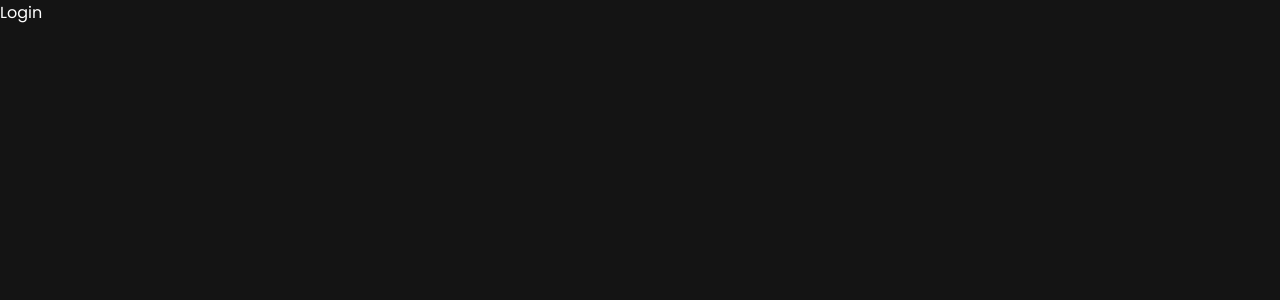
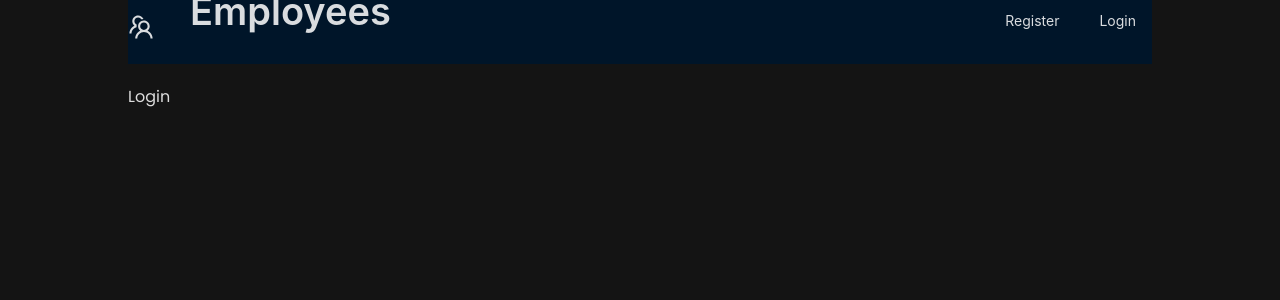
Before and after one commit to gipsy/employees, a React (Create React App) app in the folder client/: page /login in a window 1280 px wide. Shown: the top 300 px of the page. Built offline with nearby package versions, Linux system fonts and the light colour scheme.

Commit message:
created Header,Layout components, added AntD theme ConfigProvider

```diff
--- a/client/package.json
+++ b/client/package.json
@@ -3,6 +3,7 @@
   "version": "0.1.0",
   "private": true,
   "dependencies": {
+    "@ant-design/icons": "^5.0.1",
     "@reduxjs/toolkit": "^1.9.5",
     "@testing-library/jest-dom": "^5.16.5",
     "@testing-library/react": "^13.4.0",
@@ -11,7 +12,7 @@
     "@types/node": "^17.0.45",
     "@types/react": "^18.2.0",
     "@types/react-dom": "^18.2.1",
-    "antd": "^5.4.6",
+    "antd": "5.1.5",
     "react": "^18.2.0",
     "react-dom": "^18.2.0",
     "react-redux": "^8.0.5",
--- /dev/null
+++ b/client/src/components/button/index.tsx
@@ -0,0 +1,38 @@
+import React from 'react';
+import { Button as AntButton, Form } from "antd";
+
+type Props = {
+  children: React.ReactNode;
+  htmlType?: "button" | "submit" | "reset" | undefined;
+  onClick?: () => void;
+  type?: "link" | "text" | "ghost" | "default" | "primary" | "dashed" | undefined;
+  danger?: boolean;
+  loading?: boolean;
+  shape?: "default" | "circle" | "round" | undefined;
+  icon?: React.ReactNode;
+}
+
+export const Button = ({
+  children,
+  htmlType = 'button',
+  type,
+  danger,
+  loading,
+  shape,
+  icon,
+  onClick,
+}: Props) => {
+  return (
+    <Form.Item>
+      <AntButton
+        htmlType={ htmlType }
+        type={ type }
+        danger={ danger }
+        loading={ loading }
+        shape={ shape }
+        icon={ icon }
+        onClick={ onClick }
+      >{children}</AntButton>
+    </Form.Item>
+  )
+}
--- /dev/null
+++ b/client/src/components/header/index.module.css
@@ -0,0 +1,12 @@
+.header {
+  padding: 20px 0;
+  display: flex;
+  align-items: center;
+  justify-content: space-between;
+  margin-bottom: 20px;
+}
+
+.teamIcon {
+  font-size: 26px;
+  margin-right: 12px;
+}
--- /dev/null
+++ b/client/src/components/header/index.tsx
@@ -0,0 +1,36 @@
+import { Link }   from "react-router-dom";
+import { Layout, Space, Typography } from "antd"
+import { TeamOutlined } from "@ant-design/icons"
+import { Paths }  from "../../paths";
+import styles from "./index.module.css"
+
+import { Button } from "../button"
+
+export const Header = () => {
+  return (
+    <Layout.Header className={styles.header}>
+      <Space>
+        <TeamOutlined className={styles.teamIcon} />
+        <Link to={ Paths.home }>
+          <Button type="ghost">
+            <Typography.Title level={ 1 }>
+              Employees
+            </Typography.Title>
+          </Button>
+        </Link>
+      </Space>
+      <Space>
+        <Link to={ Paths.register }>
+          <Button type="ghost">
+            Register
+          </Button>
+        </Link>
+        <Link to={ Paths.login }>
+          <Button type="ghost">
+            Login
+          </Button>
+        </Link>
+      </Space>
+    </Layout.Header>
+  )
+}
--- /dev/null
+++ b/client/src/components/layout/index.module.css
@@ -0,0 +1,5 @@
+.main {
+  width: 80%;
+  height: 100%;
+  margin-inline: auto;
+}
--- /dev/null
+++ b/client/src/components/layout/index.tsx
@@ -0,0 +1,19 @@
+import React                   from "react"
+import { Layout as AntLayout } from "antd"
+import styles                  from "./index.module.css"
+import { Header }              from "../../components/header"
+
+type Props = {
+  children: React.ReactNode
+}
+
+export const Layout = ({ children }: Props) => {
+  return (
+    <div className={styles.main}>
+      <Header />
+      <AntLayout.Content style={{ height: '100%' }}>
+        { children }
+      </AntLayout.Content>
+    </div>
+  )
+}
--- a/client/src/index.css
+++ b/client/src/index.css
@@ -4,6 +4,10 @@
   margin: 0;
   padding: 0;
   box-sizing: border-box;
+}
+
+html, body, body > div {
+  height: 100%;
 }
 
 body {
--- a/client/src/index.tsx
+++ b/client/src/index.tsx
@@ -6,6 +6,7 @@
 import reportWebVitals from './reportWebVitals';
 import { Paths } from './paths';
 import './index.css';
+import { ConfigProvider, theme }  from "antd";
 
 import { Login, Register } from './pages'
 
@@ -21,7 +22,11 @@
 root.render(
   <React.StrictMode>
     <Provider store={store}>
-      <RouterProvider router={router} />
+      <ConfigProvider theme={{
+        algorithm: theme.darkAlgorithm,
+      }}>
+        <RouterProvider router={router} />
+      </ConfigProvider>
     </Provider>
   </React.StrictMode>
 );
--- a/client/src/pages/login/index.tsx
+++ b/client/src/pages/login/index.tsx
@@ -1,7 +1,9 @@
-import React from 'react'
+import { Layout } from '../../components/layout'
 
 export const Login = () => {
   return (
-    <div>Login</div>
+    <Layout>
+      <div>Login</div>
+    </Layout>
   )
 }
--- a/client/src/pages/register/index.tsx
+++ b/client/src/pages/register/index.tsx
@@ -1,7 +1,9 @@
-import React from 'react'
+import { Layout } from '../../components/layout'
 
 export const Register = () => {
   return (
-    <div>Register</div>
+    <Layout>
+      <div>Register</div>
+    </Layout>
   )
 }
```
Also changed, not shown: 1 other file (tests, documents, lock files or other folders).
